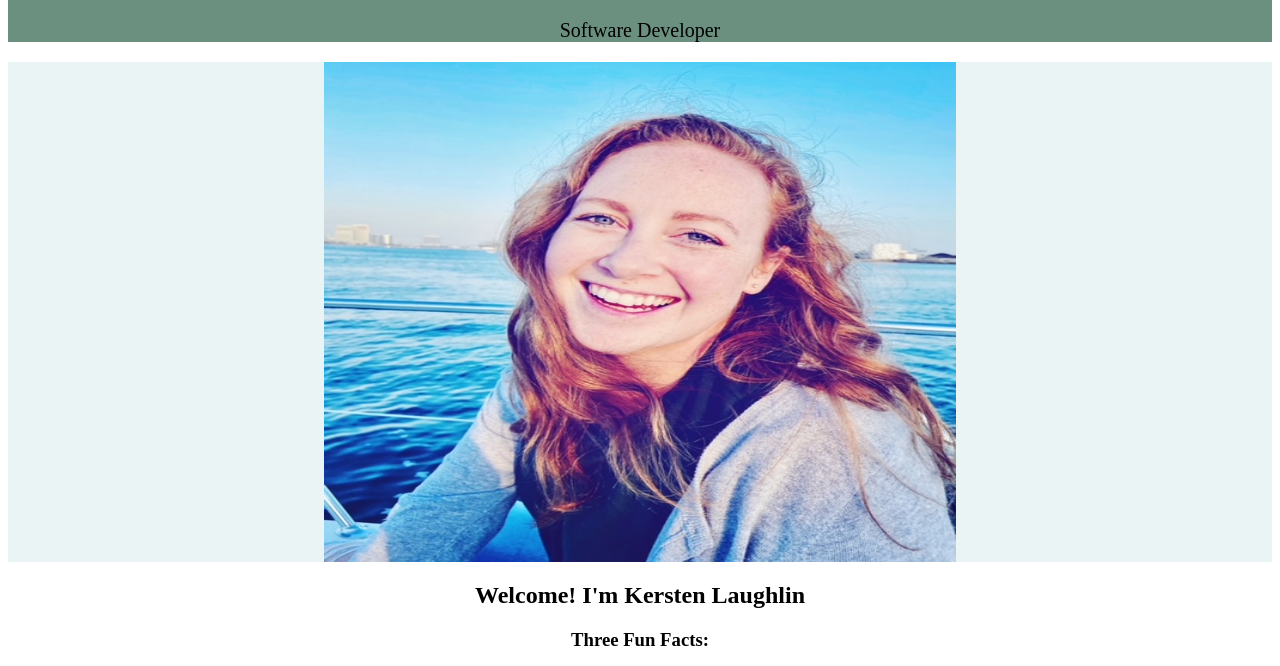
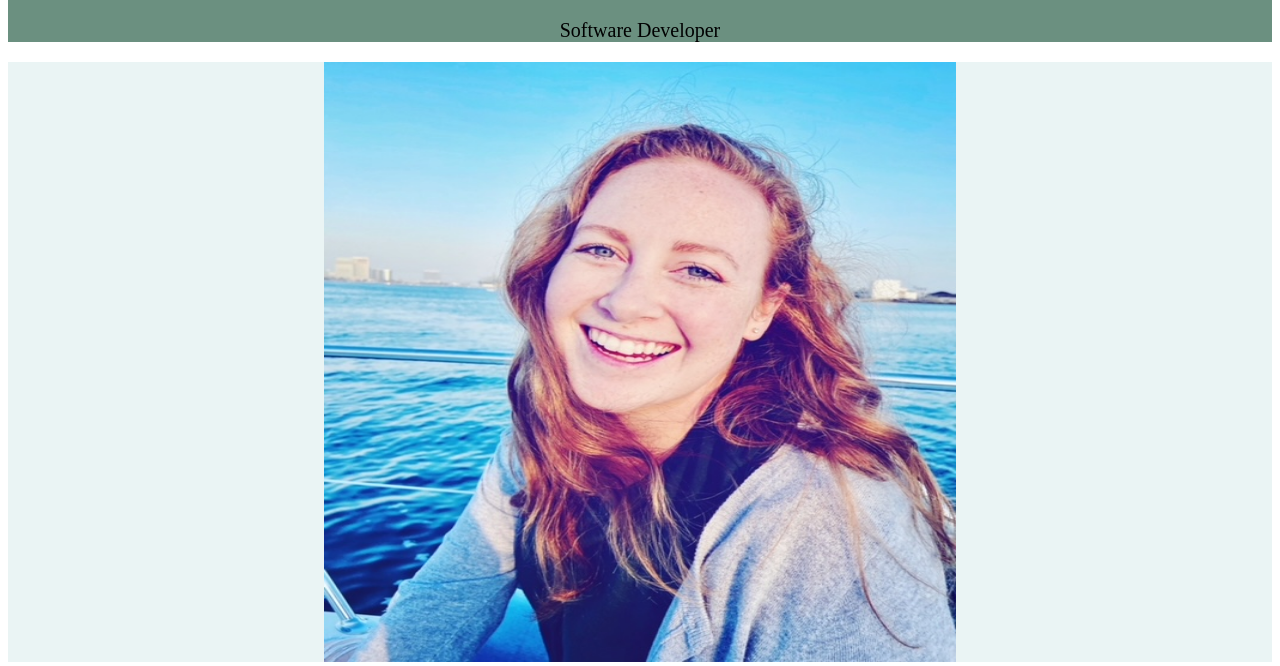
Before and after one commit to kerlaughlin/Introduction, a plain HTML site: page index.html in a window 1280 px wide. Shown: the part 111-777 px from the top of the page. Drawn offline with Linux system fonts and the light colour scheme.

Commit message:
Update index.html

```diff
--- a/index.html
+++ b/index.html
@@ -19,7 +19,7 @@
 
     <main class="main-background">
         <div class="wrapper">
-            <img src="images/profile-image.jpg" width="400" height="500" alt="Kersten Laughlin" class="center">
+            <img src="images/profile-image.jpg" width="350" height="600" alt="Kersten Laughlin" class="center">
         </div>
     </main>
 
```
